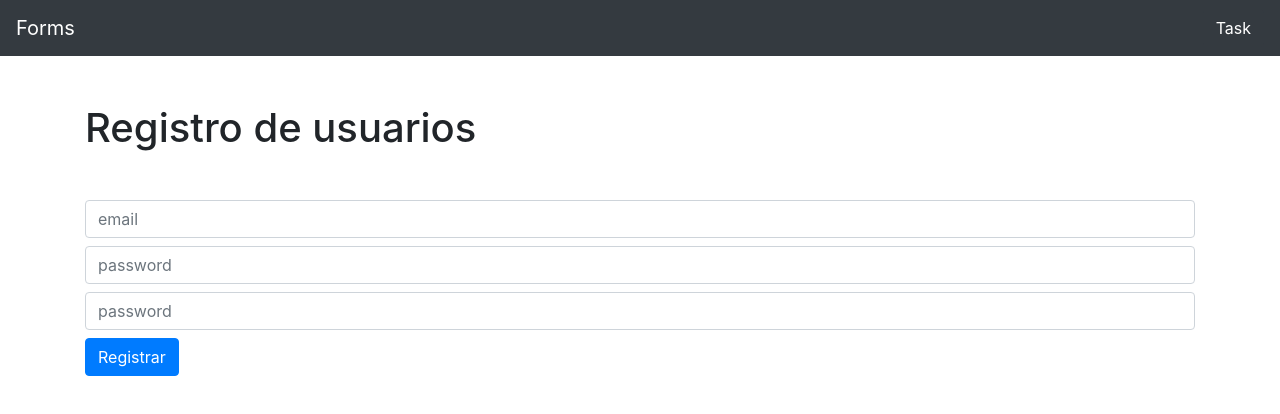
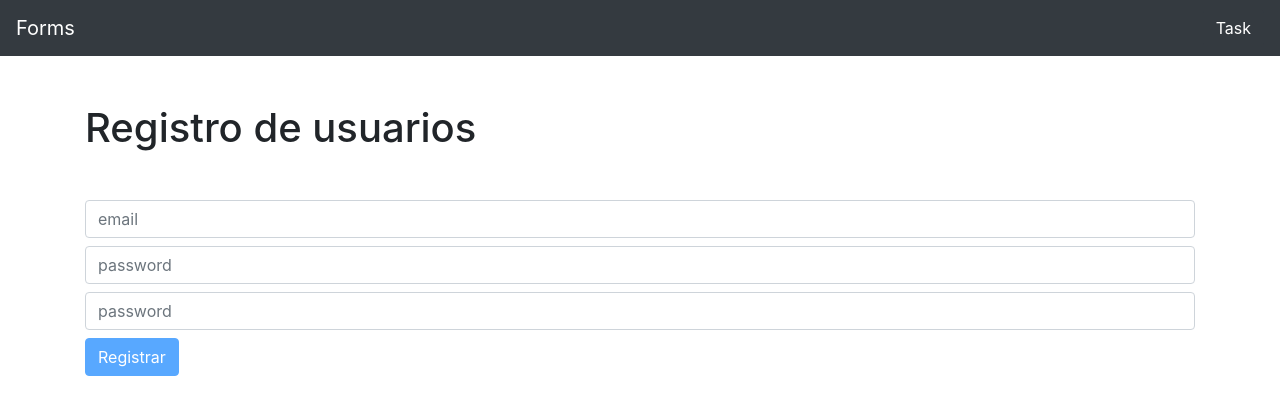
Before and after one commit to ivanurra/vue-forms-firebase, a Vue app: page /registro in a window 1280 px wide. Shown: the top 414 px of the page. Built offline with nearby package versions, Linux system fonts and the light colour scheme; no server answers.

Commit message:
validation front

```diff
--- a/src/views/Registro.vue
+++ b/src/views/Registro.vue
@@ -1,10 +1,10 @@
 <template>
   <h1 class="my-5">Registro de usuarios</h1>
   <form action="">
-    <input type="email" placeholder="email" class="form-control my-2"/>
-    <input type="password" placeholder="password" class="form-control my-2"/>
-    <input type="password" placeholder="password" class="form-control my-2"/>
-    <button type="submit" class="btn btn-primary">Registrar</button>
+    <input type="email" placeholder="email" class="form-control my-2" v-model.trim="email" />
+    <input type="password" placeholder="password" class="form-control my-2" v-model.trim="pass1" />
+    <input type="password" placeholder="password" class="form-control my-2" v-model.trim="pass2" />
+    <button type="submit" class="btn btn-primary" :disabled="bloquear">Registrar</button>
   </form>
 </template>
 
@@ -12,8 +12,21 @@
 export default {
     data() {
         return {
-
+            email: '',
+            pass1: '',
+            pass2: '',
         }
     },
+    computed: {
+        bloquear(){
+            if(!this.email.includes('@')) {
+                return true
+            }
+            if(this.pass1.length > 5 && this.pass1 === this.pass2) {
+                return false
+            }
+            return true
+        }
+    }
 };
 </script>
```
